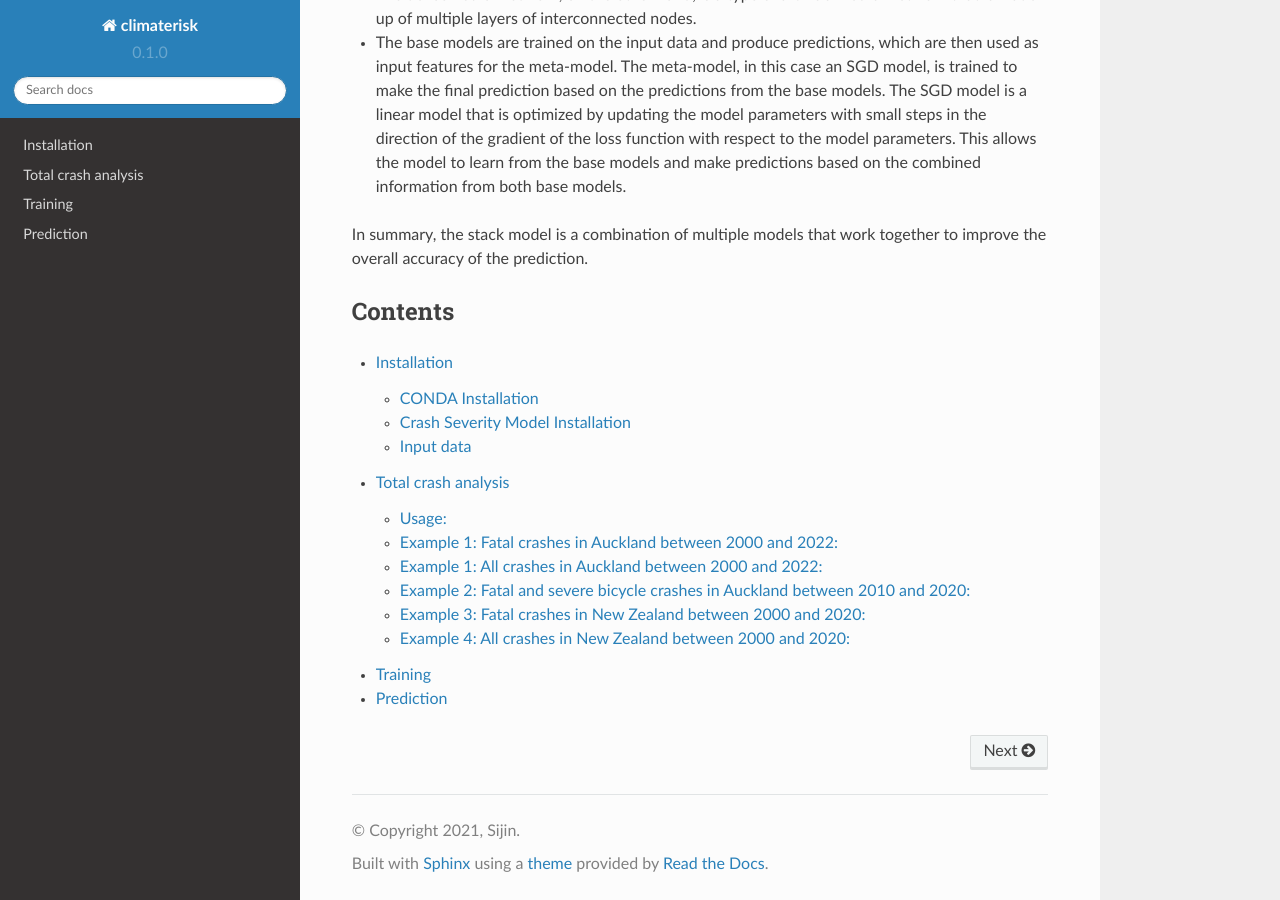
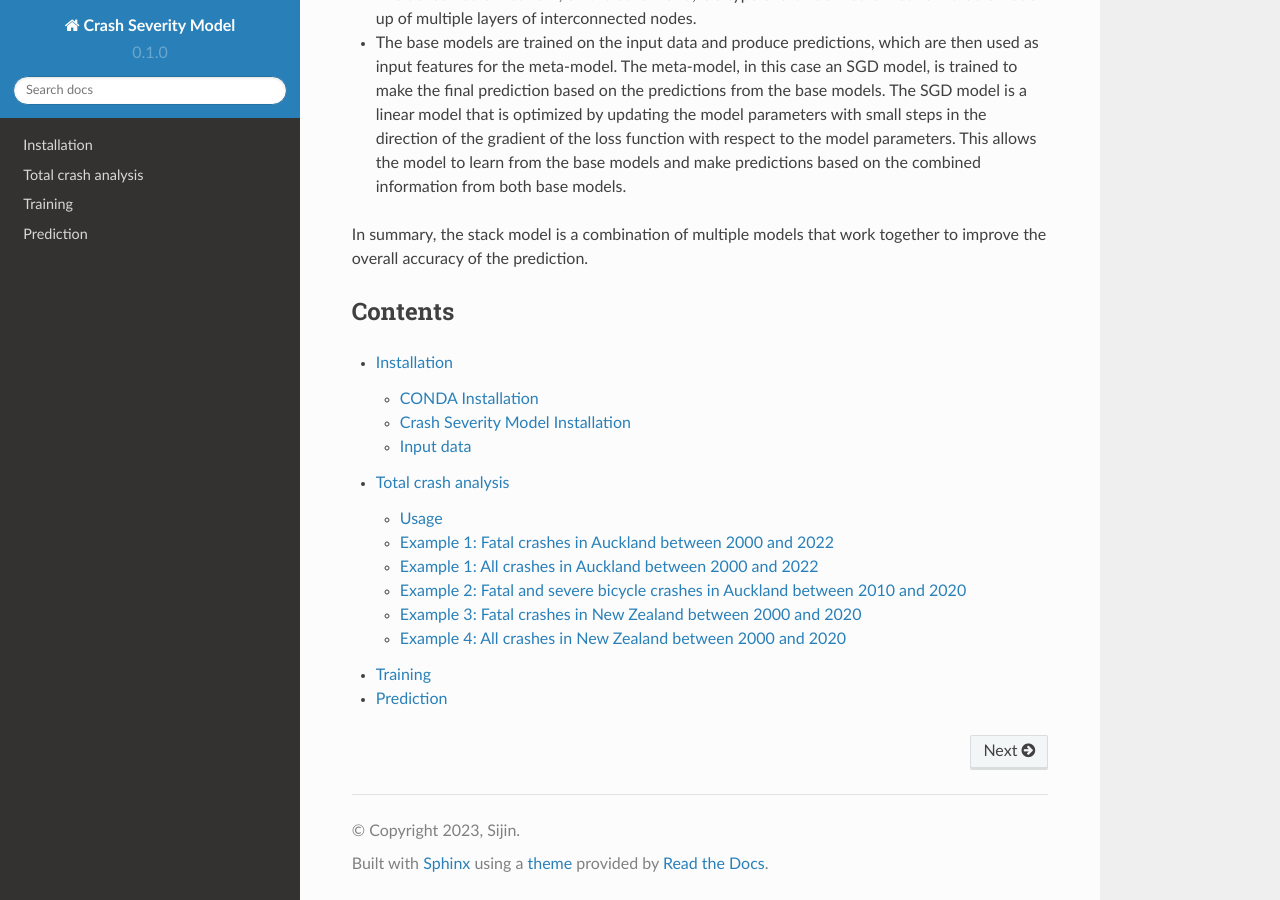
Before and after one commit to jzanetti/Crash_severity_model, a Sphinx documentation site: the page built from doc/source/index.rst, in a window 1280 px wide and 900 px high, scrolled down 934 px. Built offline with Sphinx 7.4.7 and the Read the Docs theme 2.0.0, drawn with Linux system fonts in a browser that asks for light colours.

Commit message:
update doc

```diff
--- a/doc/source/conf.py
+++ b/doc/source/conf.py
@@ -2,8 +2,8 @@
 
 # -- Project information
 
-project = 'climaterisk'
-copyright = '2021, Sijin'
+project = 'Crash Severity Model'
+copyright = '2023, Sijin'
 author = 'Sijin'
 
 release = '0.1'
```
Also changed, not shown: doc/source/hist.rst (+6 -6 lines).
